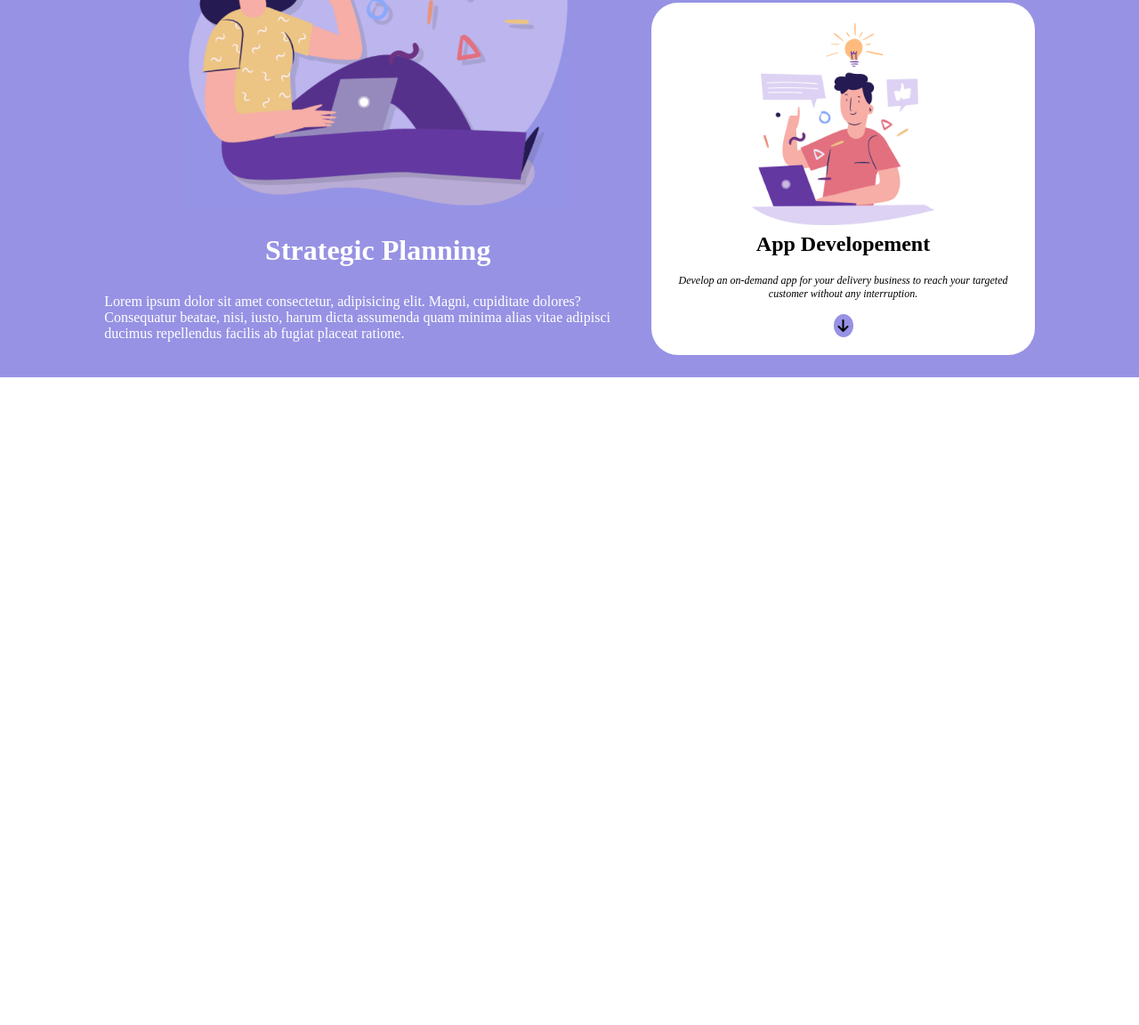
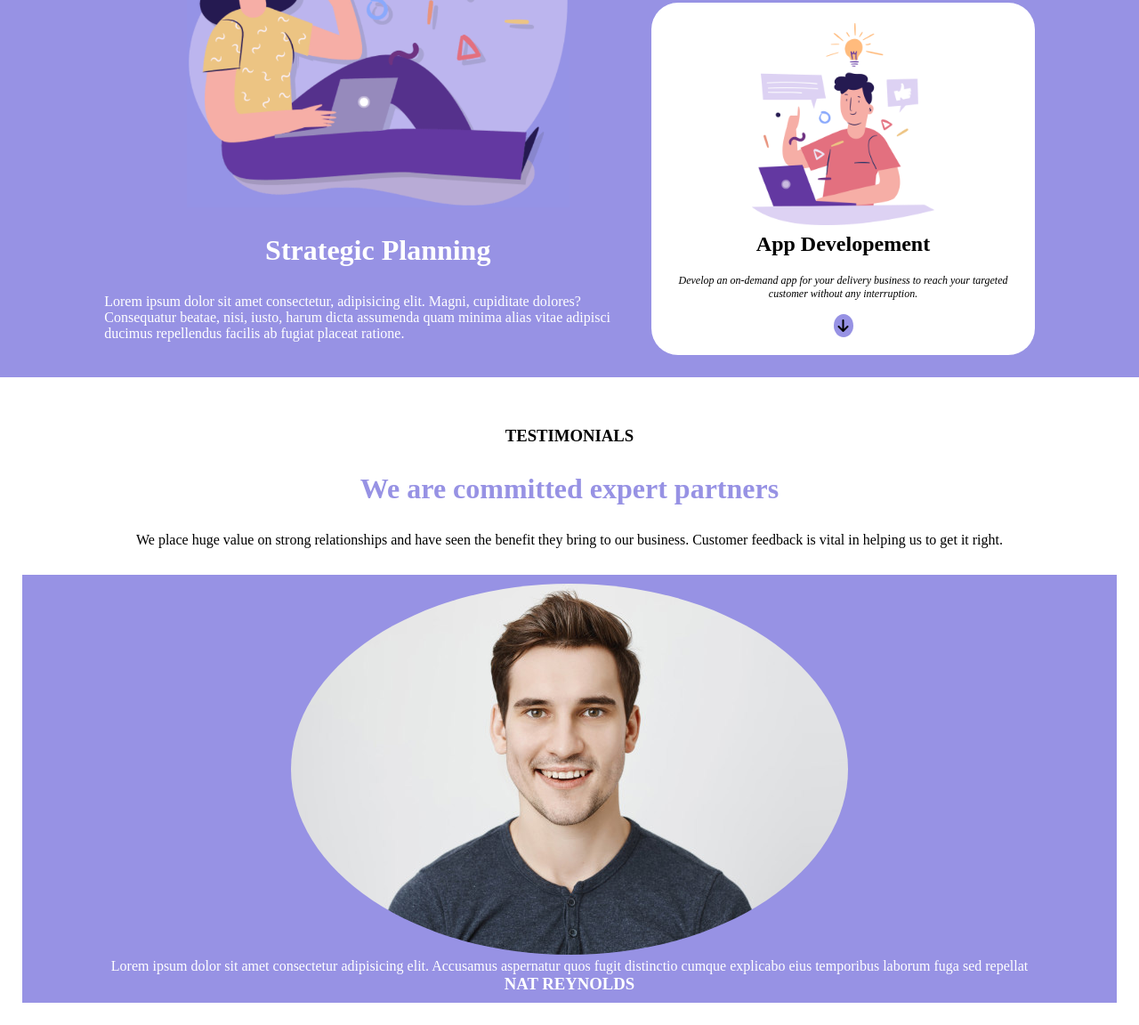
Before and after one commit to Fez06/htmlcss-responsive-layout, a plain HTML site: page index.html in a window 1280 px wide. Shown: the part 1110-2262 px from the top of the page at 89% size. Before the commit the page ends 1534 px from the top, so only its background shows below. Drawn offline with Linux system fonts and the light colour scheme.

Commit message:
testimonials in lavorazione

```diff
--- a/css/style.css
+++ b/css/style.css
@@ -291,5 +291,41 @@ section {
 
 /* ----- sezione testimonials ----  */
 
+.testimonials {
+    text-align: center;
+    display: flex;
+    flex-direction: column;
+    padding: 25px;
+}
 
+.testimonials > h3, h1 {
+    padding-top: 30px;
+}
+
+.testimonials > h1 {
+    color: var(--secondary-color);
+}
+
+.testimonials > p {
+    padding: 30px 0;
+}
+
+.card {
+    background-color: var(--secondary-color);
+    color: white;
+    display: flex;
+    flex-direction: column;
+    align-items: center;
+    padding: 10px 5px;
+}
+
+.photo {
+    max-height: 30%;
+
+}
+
+.photo img {
+    max-width: 100%;
+    border-radius: 100%;
+}
 /* -----FOOTER-----  */
--- a/index.html
+++ b/index.html
@@ -110,7 +110,26 @@
             </div>
         </div>
 
+        <!-- terza sezione sui testimonial  -->
+        <div class="testimonials">
+            <h3>TESTIMONIALS</h3>
+            <h1>We are committed expert partners</h1>
+            <p>We place huge value on strong relationships and have seen the
+                benefit they bring to our business. Customer feedback is vital in helping us to
+                get it right.
+            </p>
 
+            <div class="card">
+                <div class="photo">
+                    <img src="img/testimonial1.jpg" alt="Nat">
+                </div>
+                <p>
+                   Lorem ipsum dolor sit amet consectetur adipisicing elit.
+                   Accusamus aspernatur quos fugit distinctio cumque explicabo eius temporibus laborum fuga sed repellat
+                </p>
+                <h3>NAT REYNOLDS</h3>
+            </div>
+        </div>
     </main>
 </body>
 </html>
```
